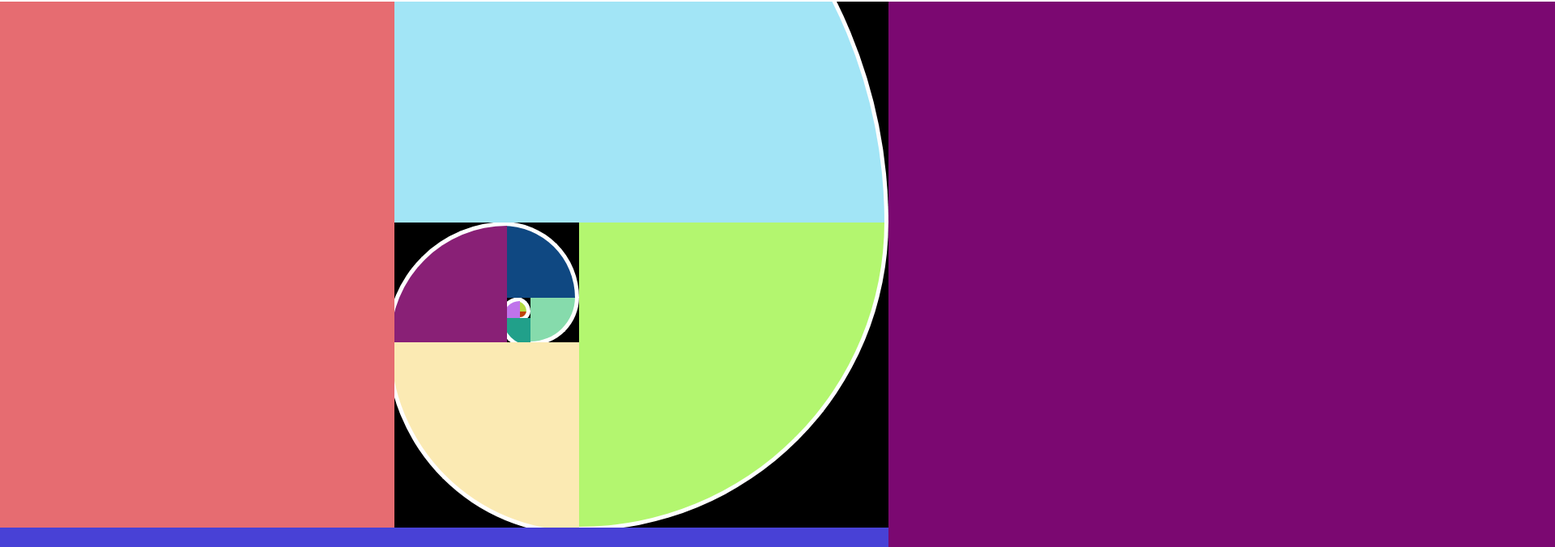
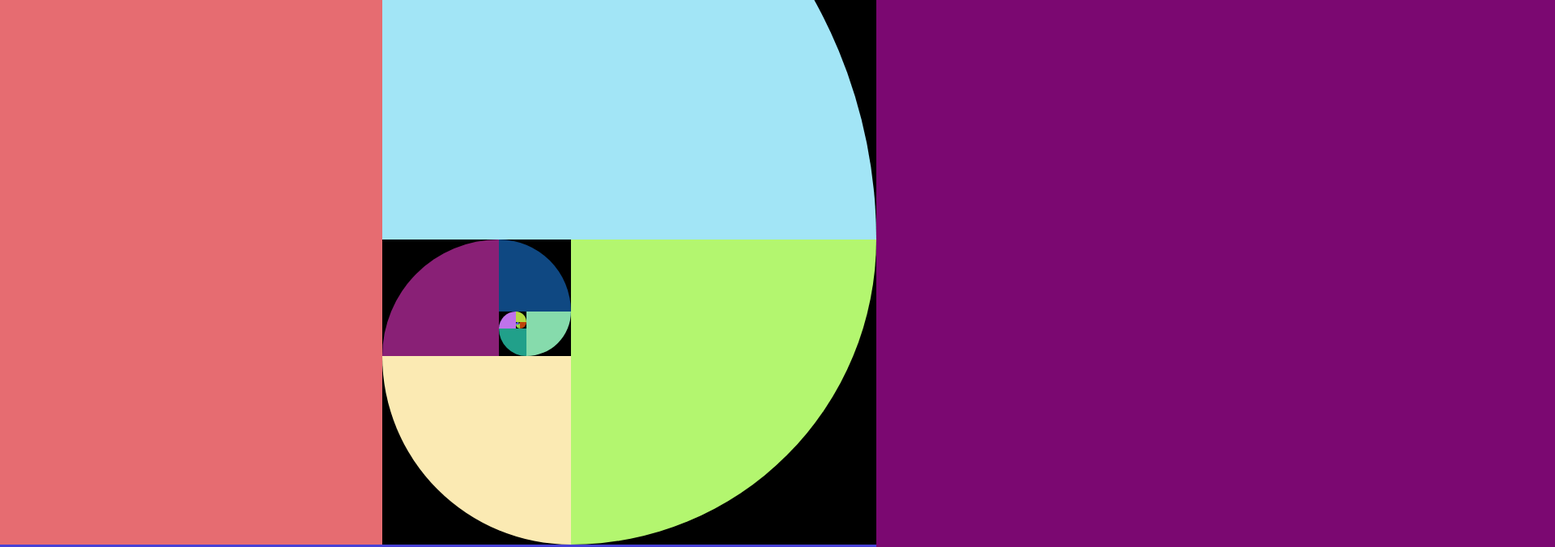
Before and after one commit to bcherny/fibonacci, a plain HTML site: page index.html in a window 1280 px wide. Shown: the top 676 px of the page at 81% size, 1920 px wide, since content can reach past the window. Drawn offline with Linux system fonts and the light colour scheme.

Commit message:
style tweaks

```diff
--- a/core.js
+++ b/core.js
@@ -48,19 +48,19 @@ document.addEventListener('mousemove', function(e) {
 ///// helpers
 
 function offset(pos, n) {
-	var o, f = fibonacci, d = -5;
+	var o, f = fibonacci;
 	switch (pos) {
 		case 0:
-			o = [d, f[n-1] || d];
+			o = [0, f[n-1] || 0];
 			break;
 		case 1:
-			o = [f[n-1], -(f[n-2] || 0) + d];
+			o = [f[n-1], -(f[n-2] || 0)];
 			break;
 		case 2:
-			o = [-(f[n]-f[n-1]), -(f[n]) + d + 1];
+			o = [-(f[n]-f[n-1]), -(f[n])];
 			break;
 		case 3:
-			o = [-f[n], d];
+			o = [-f[n], 0];
 			break;
 	}
 
--- a/styles.scss
+++ b/styles.scss
@@ -7,39 +7,28 @@ html,body {
 }
 
 div {
-	border: solid #fff;
 	position: relative;
 }
 
 $initial_size: 1px;
-$weight: 5px;
 
 .pos-0 {
 	border-radius: 0 0 0 100%;
-	border-width: 0 0 $weight $weight;
 }
 .pos-1 {
 	border-radius: 0 0 100%;
-	border-width: 0 $weight $weight 0;
 }
 .pos-2 {
 	border-radius: 0 100% 0 0;
-	border-width: $weight $weight 0 0;
 }
 .pos-3 {
 	border-radius: 100% 0 0;
-	border-width: $weight 0 0 $weight;
 }
 
 #box {
-	border: 0;
 	height: $initial_size;
 	position: absolute;
 		left: 50%;
 		top: 50%;
 	width: $initial_size;
-
-	>.pos-0 {
-		border: 0;
-	}
 }
```
Also changed, not shown: styles.css.
